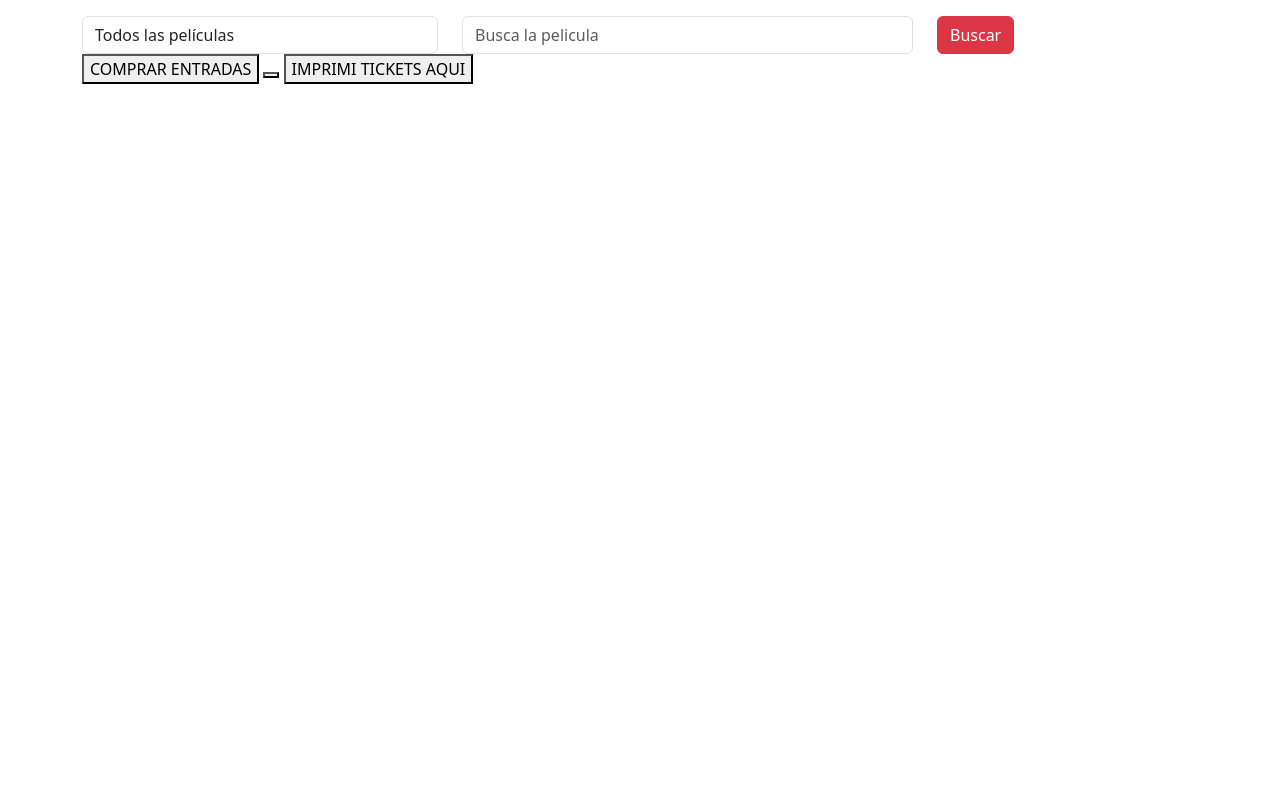
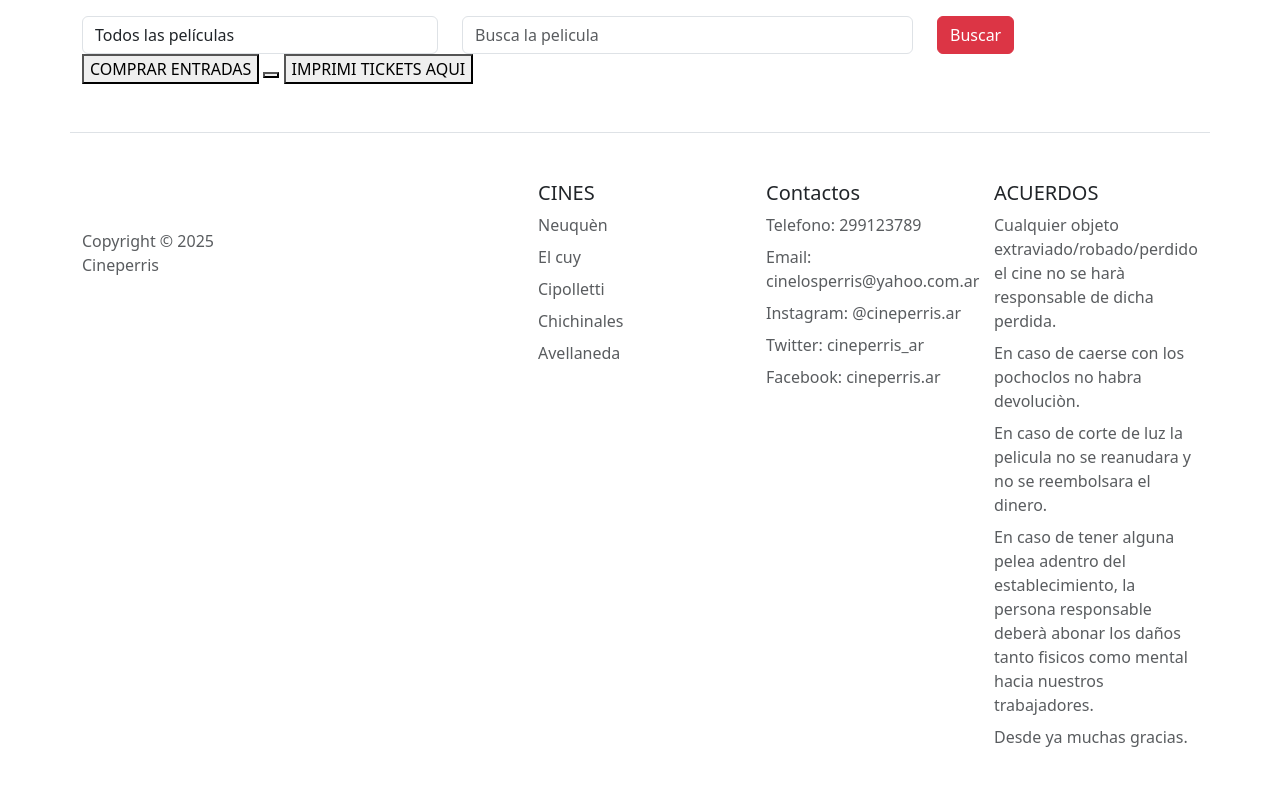
Before and after one commit to agss1/losperris, a plain HTML site: page index.html in a window 1280 px wide. Drawn offline with nearby package versions, Linux system fonts and the light colour scheme.

Commit message:
footer echo y terminado por colipi

```diff
--- a/index.html
+++ b/index.html
@@ -44,6 +44,51 @@
         <script src="cine.js"></script>
 
         <!--footer-->
+        <footer class="row row-cols-5 py-5 my-5 border-top">
+    <div class="col">
+      <a href="/" class="d-flex align-items-center mb-3 link-dark text-decoration-none">
+        <svg class="bi me-2" width="40" height="32"><use xlink:href="#bootstrap"></use></svg>
+      </a>
+      <p class="text-muted">Copyright © 2025 Cineperris</p>
+    </div>
+
+    <div class="col">
+
+    </div>
+
+    <div class="col">
+      <h5>CINES</h5>
+      <ul class="nav flex-column">
+        <li class="nav-item mb-2"><a href="#" class="nav-link p-0 text-muted">Neuquèn</a></li>
+        <li class="nav-item mb-2"><a href="#" class="nav-link p-0 text-muted">El cuy</a></li>
+        <li class="nav-item mb-2"><a href="#" class="nav-link p-0 text-muted">Cipolletti</a></li>
+        <li class="nav-item mb-2"><a href="#" class="nav-link p-0 text-muted">Chichinales</a></li>
+        <li class="nav-item mb-2"><a href="#" class="nav-link p-0 text-muted">Avellaneda</a></li>
+      </ul>
+    </div>
+
+    <div class="col">
+      <h5>Contactos</h5>
+      <ul class="nav flex-column">
+        <li class="nav-item mb-2"><a href="#" class="nav-link p-0 text-muted">Telefono: 299123789</a></li>
+        <li class="nav-item mb-2"><a href="#" class="nav-link p-0 text-muted">Email: cinelosperris@yahoo.com.ar</a></li>
+        <li class="nav-item mb-2"><a href="#" class="nav-link p-0 text-muted">Instagram: @cineperris.ar</a></li>
+        <li class="nav-item mb-2"><a href="#" class="nav-link p-0 text-muted">Twitter: cineperris_ar</a></li>
+        <li class="nav-item mb-2"><a href="#" class="nav-link p-0 text-muted">Facebook: cineperris.ar</a></li>
+      </ul>
+    </div>
+
+    <div class="col">
+      <h5>ACUERDOS</h5>
+      <ul class="nav flex-column">
+        <li class="nav-item mb-2"><a href="#" class="nav-link p-0 text-muted">Cualquier objeto extraviado/robado/perdido el cine no se harà responsable de dicha perdida.</a></li>
+        <li class="nav-item mb-2"><a href="#" class="nav-link p-0 text-muted">En caso de caerse con los pochoclos no habra devoluciòn.</a></li>
+        <li class="nav-item mb-2"><a href="#" class="nav-link p-0 text-muted">En caso de corte de luz la pelicula no se reanudara y no se reembolsara el dinero.</a></li>
+        <li class="nav-item mb-2"><a href="#" class="nav-link p-0 text-muted">En caso de tener alguna pelea adentro del establecimiento, la persona responsable deberà abonar los daños tanto fisicos como mental hacia nuestros trabajadores. </a></li>
+        <li class="nav-item mb-2"><a href="#" class="nav-link p-0 text-muted">Desde ya muchas gracias.</a></li>
+      </ul>
+    </div>
+  </footer>
         <script src="https://cdn.jsdelivr.net/npm/bootstrap@5.3.8/dist/js/bootstrap.bundle.min.js"
             integrity="sha384-FKyoEForCGlyvwx9Hj09JcYn3nv7wiPVlz7YYwJrWVcXK/BmnVDxM+D2scQbITxI"
             crossorigin="anonymous"></script>
```
